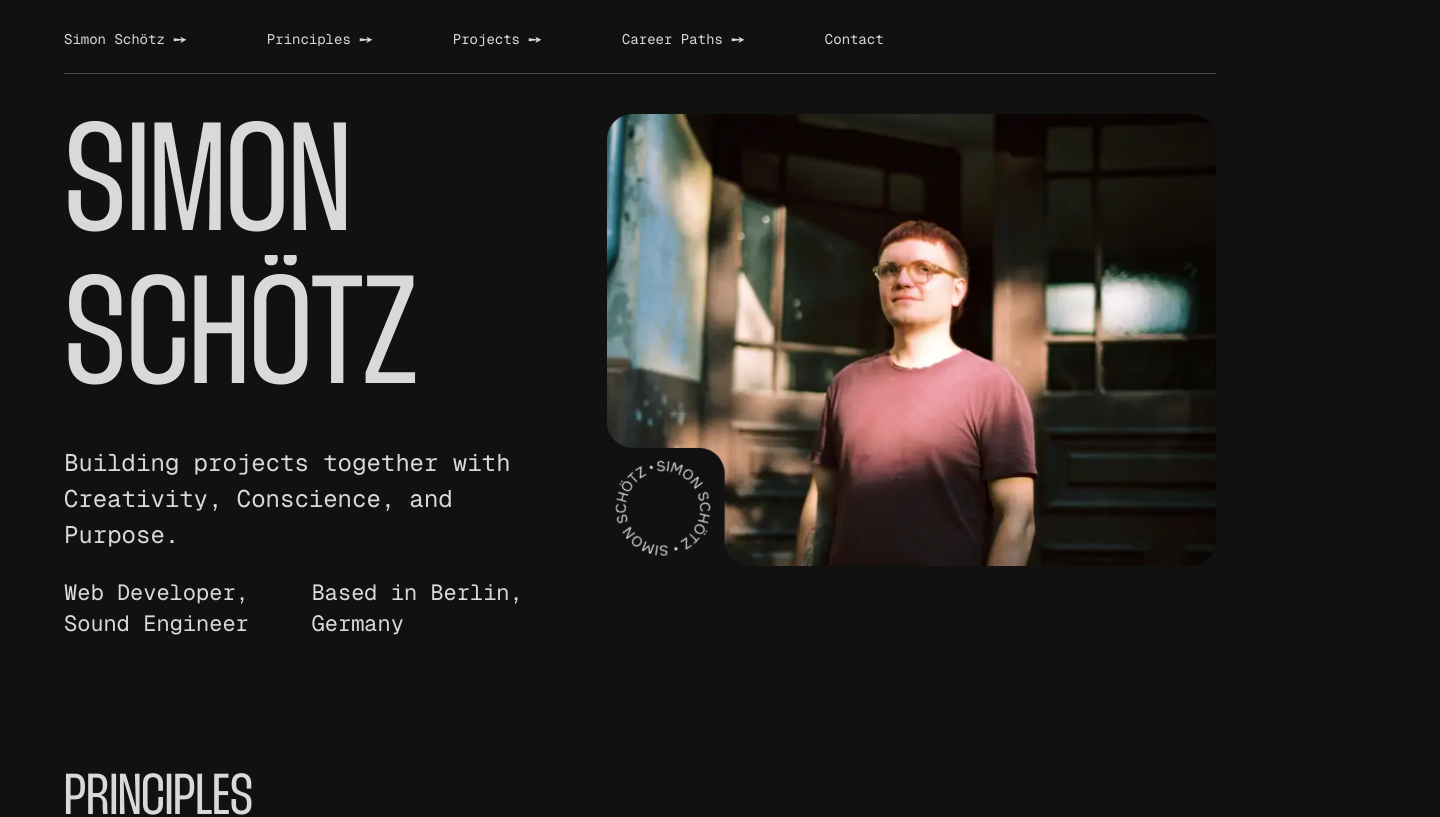
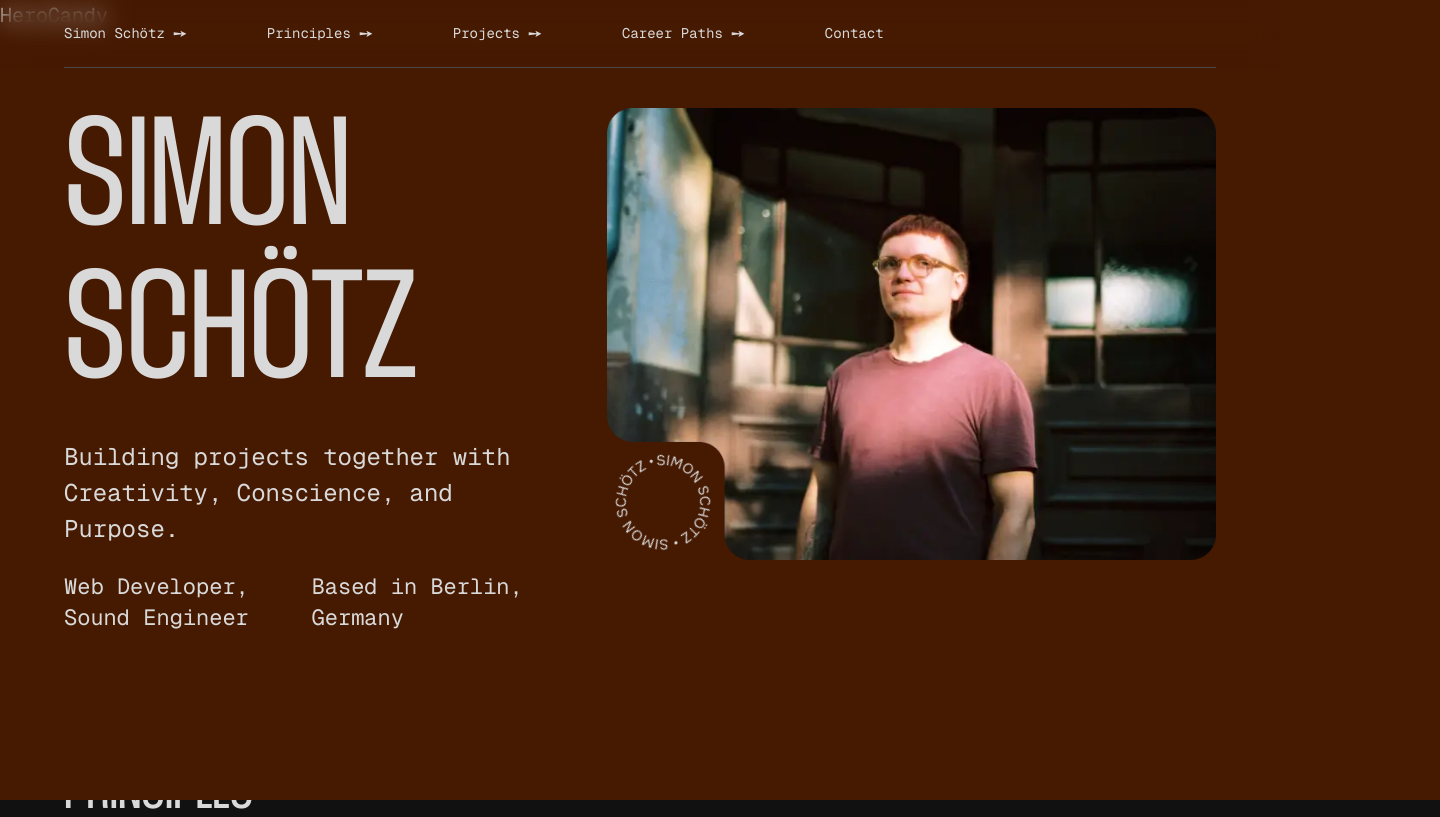
Before and after one commit to SimonSchoetz/simon-schoetz-website-2025, a Next.js app: page / in a window 1280 px wide. Shown: the top 817 px of the page, 1440 px wide, since content can reach past the window. Built offline with nearby package versions, Linux system fonts and the light colour scheme.

Commit message:
init hero candy and style adjustments

```diff
--- a/app/_sections/HeroSection.tsx
+++ b/app/_sections/HeroSection.tsx
@@ -7,7 +7,7 @@ export const HeroSection: FCProps<HtmlProps<'section'>> = ({ ...props }) => {
     <Section
       {...props}
       id='top'
-      className='flex flex-col gap-18.5 section-padding
+      className='flex flex-col gap-18.5 section-padding z-10
         md:gap-14
         lg:flex-row-reverse'
     >
--- a/app/globals.css
+++ b/app/globals.css
@@ -59,18 +59,23 @@ body {
   font-family: var(--font-geist-mono), Arial, Helvetica, sans-serif;
   font-size: var(--fs-base);
 }
+
 html {
   scroll-behavior: smooth;
 }
 /* utility classes */
 
-/* Breakpoints — md: 768 px | lg: 1024 px | xl: 1280 px */
 @layer utilities {
   .container-center {
     @apply flex items-center justify-center;
   }
+
   .section-padding {
     @apply px-4 lg:px-8 xl:px-16;
+  }
+
+  .content-width {
+    @apply w-[1440px];
   }
 }
 /* animation classes */
--- a/app/layout.tsx
+++ b/app/layout.tsx
@@ -17,7 +17,7 @@ export default function RootLayout({
   return (
     <html lang='en' className='flex justify-center'>
       <body
-        className={`${geistSans.variable} ${geistMono.variable} ${thunderFont.variable} lg:pt-1.5 antialiased container-center flex-col w-full max-w-[1440px]`}
+        className={`${geistSans.variable} ${geistMono.variable} ${thunderFont.variable} antialiased container-center flex-col w-full content-width`}
       >
         <Header />
         {children}
--- a/app/page.tsx
+++ b/app/page.tsx
@@ -6,10 +6,13 @@ import {
   ProjectsSection,
   ContactSection,
 } from './_sections';
+import { HeroCandy } from '@/components';
 
 const MainPage: NextPage = () => {
   return (
     <main className='flex flex-col gap-20 lg:gap-32'>
+      <HeroCandy />
+
       <HeroSection />
 
       <PrinciplesSection />
--- /dev/null
+++ b/components/HeroCandy.tsx
@@ -0,0 +1,11 @@
+import { FCProps } from '@/types';
+
+type Props = object;
+
+export const HeroCandy: FCProps<Props> = ({ ...props }) => {
+  return (
+    <div className='bg-amber-950 h-dvh content-width absolute top-0' {...props}>
+      HeroCandy
+    </div>
+  );
+};
--- a/components/index.ts
+++ b/components/index.ts
@@ -7,6 +7,7 @@ export * from './ExpandableCardItem';
 export * from './ExpandableChip';
 export * from './FlipCard';
 export * from './Headings';
+export * from './HeroCandy';
 export * from './Icon';
 export * from './navigation/Navigation';
 export * from './RouterItem';
```
